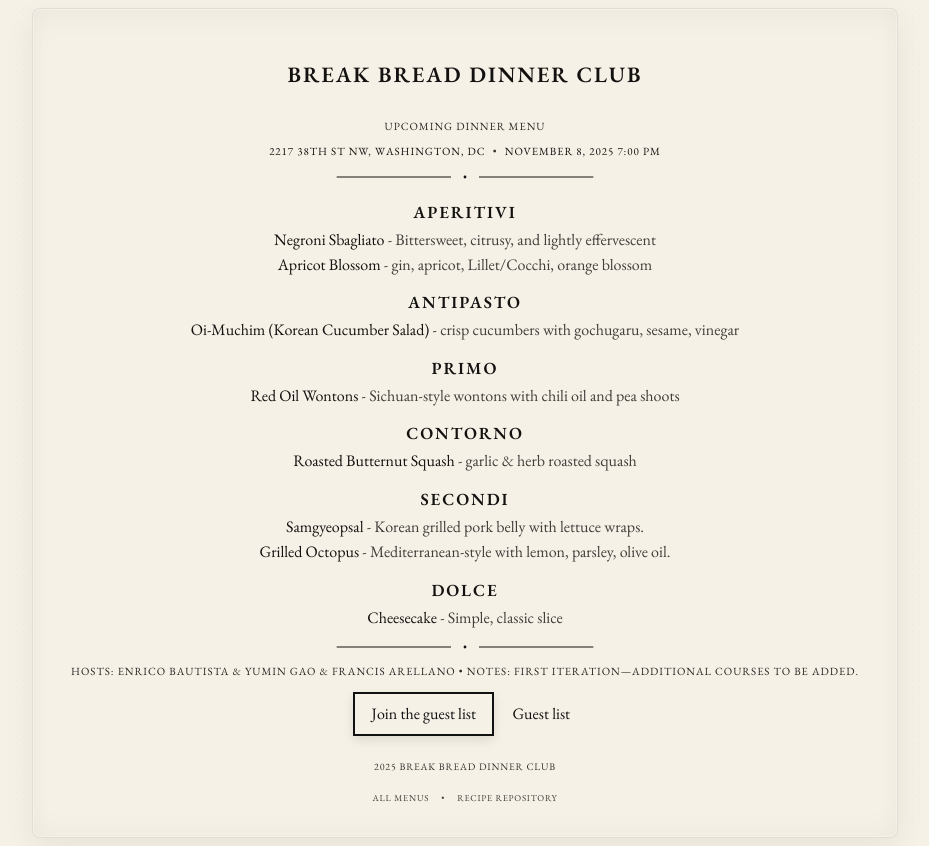
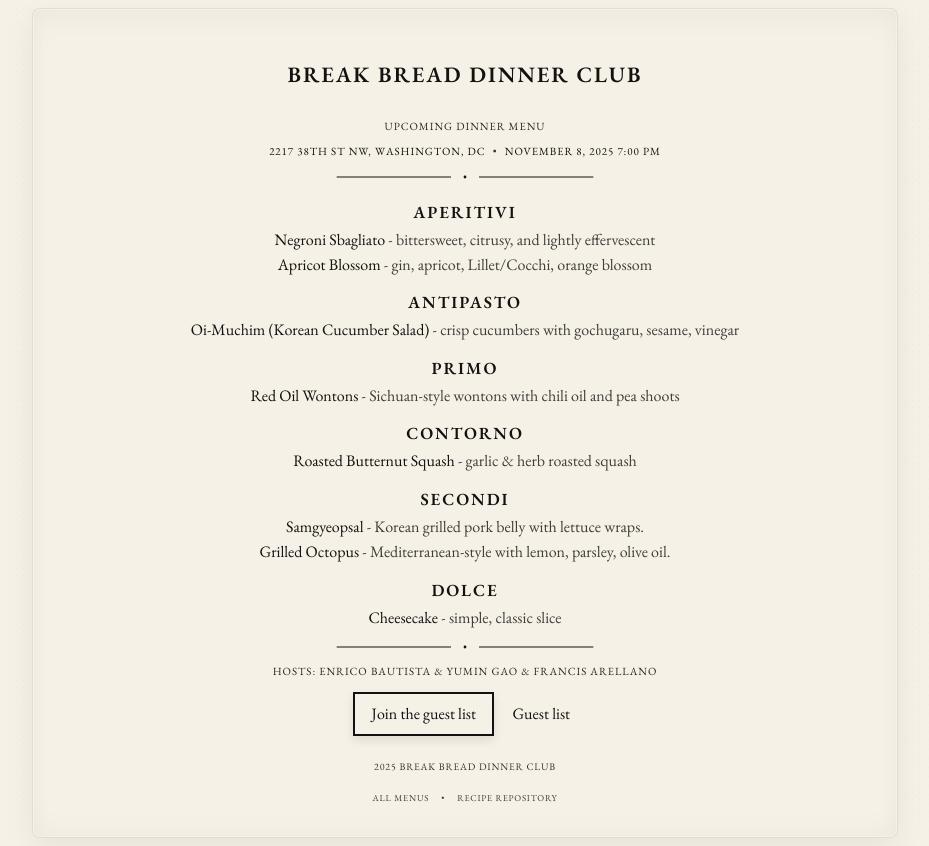
Before and after one commit to enricobautista/dinner-club, a Next.js app: page / in a window 1280 px wide. Shown: the whole page, without its empty margins (175-1104 px from the left). Built offline with nearby package versions, Linux system fonts and the light colour scheme.

Commit message:
minor text adjustment on 2025-11-08 menu

```diff
--- a/data/menus.ts
+++ b/data/menus.ts
@@ -31,14 +31,13 @@ export const menus: Menu[] = [
     dateISO: "2025-11-08",
     time: "7:00 PM",
     hosts: ["Enrico Bautista", "Yumin Gao", "Francis Arellano"],
-    note: "First iteration—additional courses to be added.",
     guests: [],
     cost: 18,
     courses: [
       {
         heading: "Aperitivi",
         items: [
-          { name: "Negroni Sbagliato", recipeSlug: "negroni-sbagliato", blurb: "Bittersweet, citrusy, and lightly effervescent" },
+          { name: "Negroni Sbagliato", recipeSlug: "negroni-sbagliato", blurb: "bittersweet, citrusy, and lightly effervescent" },
           { name: "Apricot Blossom", recipeSlug: "apricot-blossom", blurb: "gin, apricot, Lillet/Cocchi, orange blossom" },
         ]
       },
@@ -70,7 +69,7 @@ export const menus: Menu[] = [
       {
         heading: "Dolce",
         items: [
-          { name: "Cheesecake", blurb: "Simple, classic slice" },
+          { name: "Cheesecake", blurb: "simple, classic slice" },
         ]
       }
     ]
```
